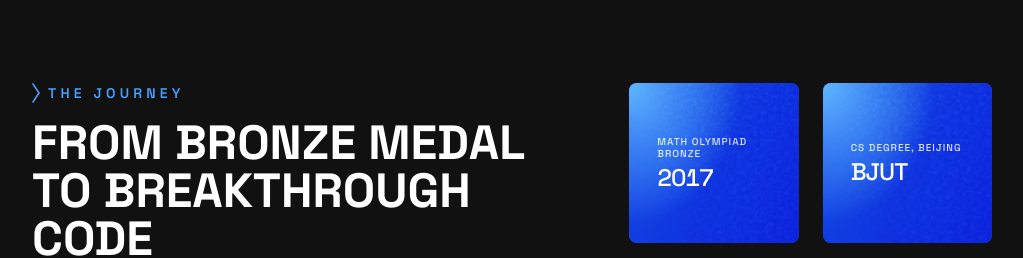
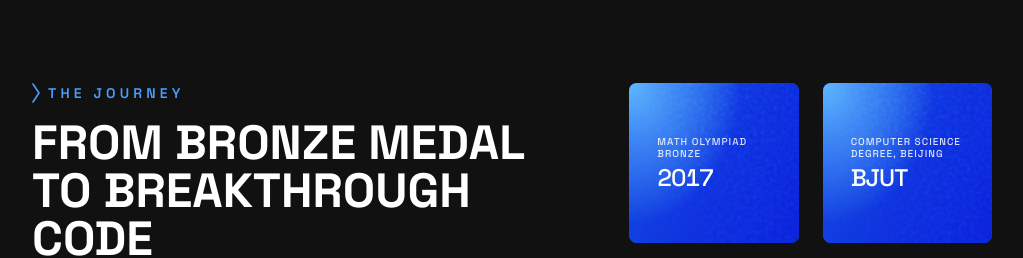
Before and after one commit to NityaSu/Publix, a Nuxt app: page / in a window 1280 px wide. Shown: the part 1000-1258 px from the top of the page, without its empty margins (128-1151 px from the left). Built offline with nearby package versions, Linux system fonts and the light colour scheme; a web font is replaced by a local one.

Commit message:
change text

```diff
--- a/component/AboutSection.vue
+++ b/component/AboutSection.vue
@@ -31,7 +31,7 @@ function isLinkedPart(part: JourneyPart): part is { text: string; href: string }
 
 const stats: Stat[] = [
   { value: '2017', label: 'Math Olympiad Bronze' },
-  { value: 'BJUT', label: 'CS Degree, Beijing' },
+  { value: 'BJUT', label: 'Computer Science Degree, Beijing' },
   { value: '3', label: 'Years of experience' },
   { value: '3', label: 'AI Specializations Studied' },
 ];
```
